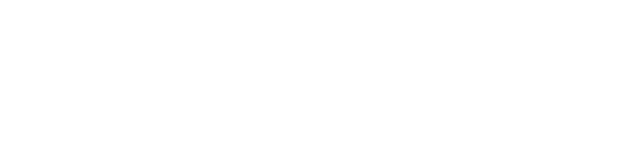
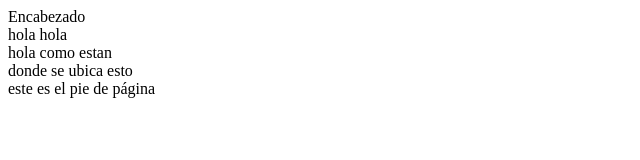
Before and after one commit to Panxitus/Proyecto_Uno, a plain HTML site: page index.html in a window 1280 px wide. Shown: the whole page, without its empty margins (0-640 px from the left). Drawn offline with Linux system fonts and the light colour scheme.

Commit message:
estructura de la página de inicio

```diff
--- a/index.html
+++ b/index.html
@@ -5,7 +5,17 @@
     <meta name="viewport" content="width=device-width, initial-scale=1.0">
     <title>Document</title>
 </head>
-<body>
+    <body>
+        <!--comentarios-->
+        <!--estos sos los simbolos para agregar comentarios al desarrollo-->
+        <header>   Encabezado </header>
+        <nav>hola hola </nav>
+        <article></article>
+          <section>hola como estan</section>
+        <aside>donde se ubica esto</aside>
+        <footer>
+            este es el pie de página
+        </footer>
 
-</body>
+    </body>
 </html>
```
